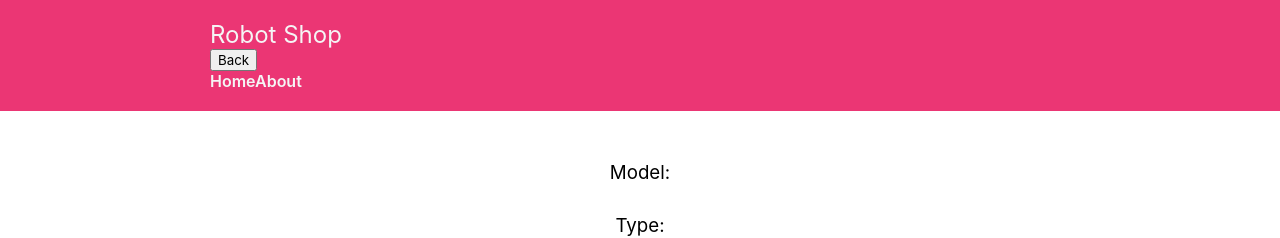
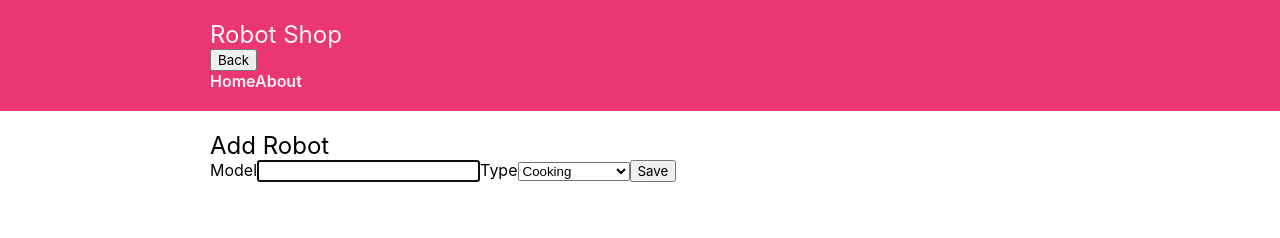
Before and after one commit to ShaniAharon/Robots-react, a React (Create React App) app: page /#/robot/edit/1 in a window 1280 px wide. Shown: the top 238 px of the page. Built offline with nearby package versions, Linux system fonts and the light colour scheme.

Commit message:
added edit logic

```diff
--- a/src/App.js
+++ b/src/App.js
@@ -1,8 +1,8 @@
 import {HashRouter as Router, Route, Switch} from 'react-router-dom';
 import './assets/scss/global.scss';
-// import {Home} from './pages/Home';
 import {AppHeader} from './cmps/AppHeader';
 import {RobotApp} from './pages/RobotApp';
+import {RobotEdit} from './pages/RobotEdit';
 import {RobotsDetails} from './pages/RobotsDetails';
 
 function App() {
@@ -12,6 +12,7 @@ function App() {
         <AppHeader />
         <main className="container">
           <Switch>
+            <Route path="/robot/edit/:id?" component={RobotEdit} />
             <Route path="/robot/:id" component={RobotsDetails} />
             <Route path="/" component={RobotApp} />
           </Switch>
--- a/src/assets/scss/cmps/robot-preview.scss
+++ b/src/assets/scss/cmps/robot-preview.scss
@@ -20,12 +20,14 @@
     height: 25%;
     display: flex;
     align-items: center;
+    justify-content: space-between;
     background-color: #000000cf;
     padding: 10px;
     transform: translateY(100%);
     transition: transform 0.2s;
 
-    button {
+    button,
+    a {
       background: none;
       color: whitesmoke;
       border: none;
--- a/src/cmps/RobotPreview.jsx
+++ b/src/cmps/RobotPreview.jsx
@@ -1,6 +1,6 @@
 import {Link} from 'react-router-dom';
 
-export function RobotPreview({robot, onSelectRobot, onRemoveRobot}) {
+export function RobotPreview({robot, onRemoveRobot}) {
   const robotStyle = {
     backgroundImage: `url(https://robohash.org/${robot._id})`,
   };
@@ -13,6 +13,7 @@ export function RobotPreview({robot, onSelectRobot, onRemoveRobot}) {
       </Link>
       <section className="actions">
         <button onClick={() => onRemoveRobot(robot._id)}>Delete</button>
+        <Link to={`/robot/edit/${robot._id}`}>Edit Robot</Link>
       </section>
     </section>
   );
--- /dev/null
+++ b/src/pages/RobotEdit.jsx
@@ -0,0 +1,73 @@
+import {Component, createRef} from 'react';
+import {robotService} from '../services/robotService';
+
+export class RobotEdit extends Component {
+  state = {
+    robot: null,
+  };
+
+  inputRef = createRef();
+
+  async componentDidMount() {
+    const id = this.props.match.params.id;
+    const robot = id
+      ? await robotService.getById(id)
+      : robotService.getEmptyRobot();
+    this.setState({robot}, () => {
+      this.inputRef.current.focus();
+    });
+  }
+
+  handleChange = async ({target}) => {
+    const field = target.name;
+    const value = target.type === 'number' ? +target.value || '' : target.value;
+    this.setState((prevState) => ({
+      robot: {...prevState.robot, [field]: value},
+    }));
+  };
+
+  onSaveRobot = async (ev) => {
+    ev.preventDefault();
+    await robotService.save({...this.state.robot});
+    this.props.history.push('/');
+  };
+
+  render() {
+    const {robot} = this.state;
+    if (!robot) return <div>Loading...</div>;
+    return (
+      <section className="robot-edit">
+        <h2>{robot._id ? 'Edit' : 'Add'} Robot</h2>
+        <form onSubmit={this.onSaveRobot}>
+          <label htmlFor="model">Model</label>
+          <input
+            ref={this.inputRef}
+            onChange={this.handleChange}
+            value={robot.model}
+            type="text"
+            name="model"
+            id="model"
+          />
+
+          <label htmlFor="type">Type</label>
+          <select
+            onChange={this.handleChange}
+            value={robot.type}
+            name="type"
+            id="type"
+          >
+            <option value="" disabled>
+              Choose a Type
+            </option>
+            <option value="Cooking">Cooking</option>
+            <option value="Cleaning">Cleaning</option>
+            <option value="Pleasure">Pleasure</option>
+            <option value="Office">Office</option>
+          </select>
+
+          <button>Save</button>
+        </form>
+      </section>
+    );
+  }
+}
--- a/src/pages/RobotsDetails.jsx
+++ b/src/pages/RobotsDetails.jsx
@@ -8,8 +8,7 @@ export class RobotsDetails extends Component {
   };
 
   async componentDidMount() {
-    const robot = await robotService.getById(this.props.robotId);
-    this.setState({robot});
+    this.loadRobot();
   }
 
   async loadRobot() {
```
